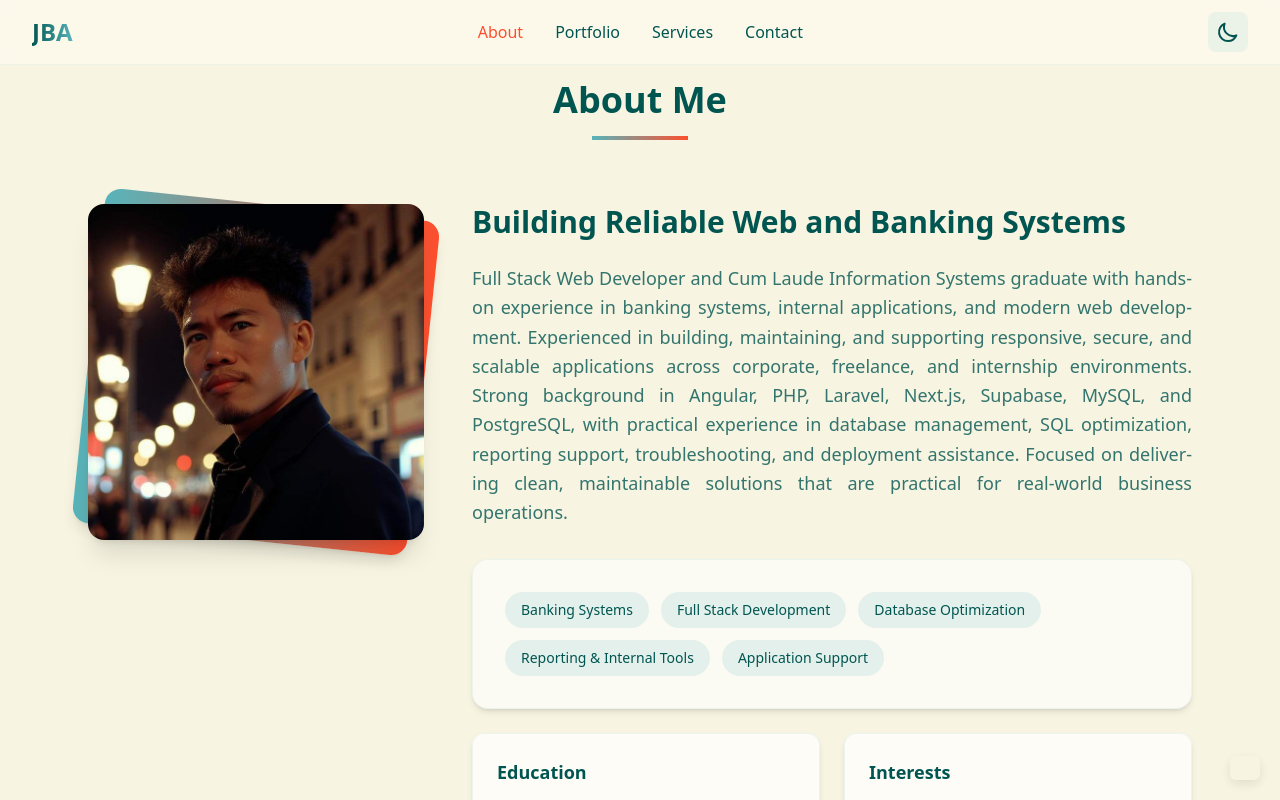
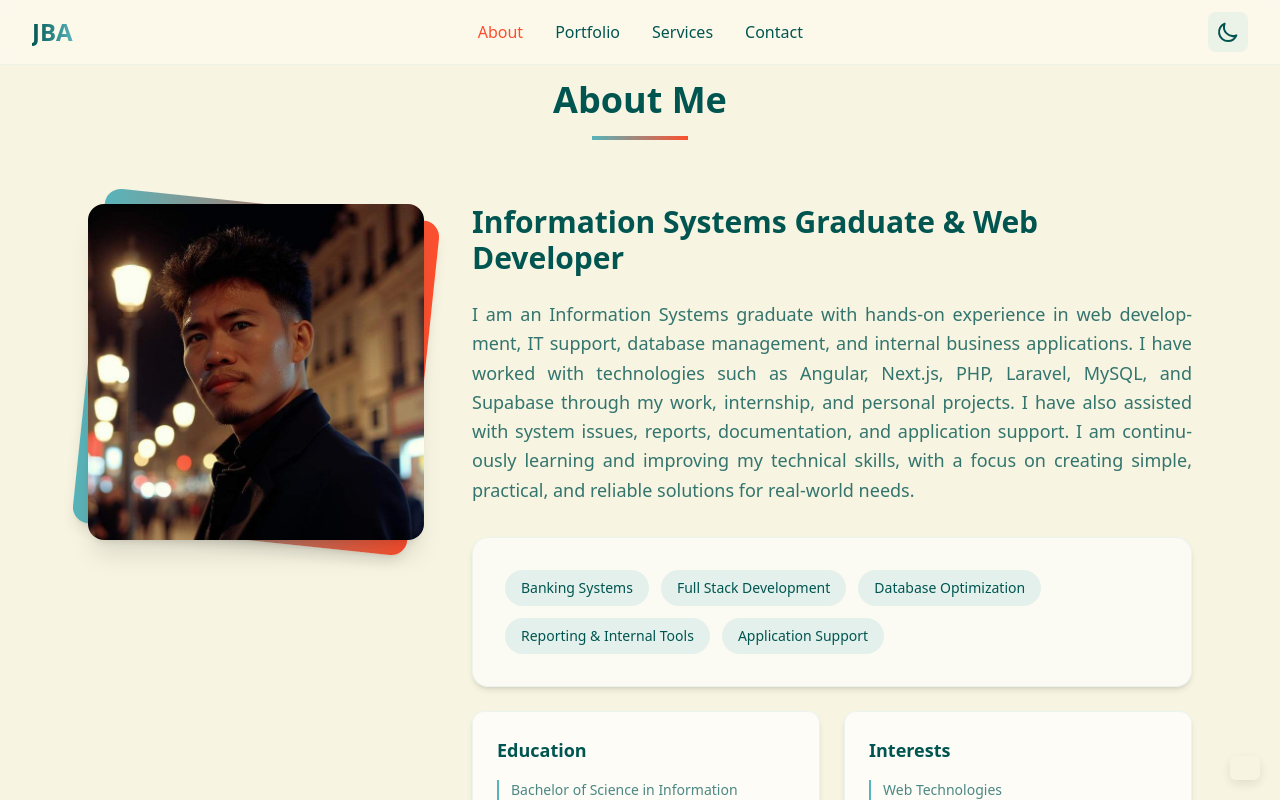
Before and after one commit to undiaxinus/portfolio, an Angular app: page /about in a window 1280 px wide. Shown: the top 800 px of the page. Built offline with nearby package versions, Linux system fonts and the light colour scheme.

Commit message:
updating about me

```diff
--- a/src/app/components/about/about.component.html
+++ b/src/app/components/about/about.component.html
@@ -19,10 +19,10 @@
 
       <div class="lg:col-span-8 animate-fadeIn" style="animation-delay: 400ms">
         <h3 class="text-3xl font-bold text-[#015551] dark:text-[#FDFBEE] mb-6">
-          Building Reliable Web and Banking Systems
+          Information Systems Graduate &amp; Web Developer
         </h3>
         <p class="text-lg text-[#015551]/80 dark:text-[#FDFBEE]/80 mb-8 leading-relaxed text-justify hyphens-auto">
-          Full Stack Web Developer and Cum Laude Information Systems graduate with hands-on experience in banking systems, internal applications, and modern web development. Experienced in building, maintaining, and supporting responsive, secure, and scalable applications across corporate, freelance, and internship environments. Strong background in Angular, PHP, Laravel, Next.js, Supabase, MySQL, and PostgreSQL, with practical experience in database management, SQL optimization, reporting support, troubleshooting, and deployment assistance. Focused on delivering clean, maintainable solutions that are practical for real-world business operations.
+          I am an Information Systems graduate with hands-on experience in web development, IT support, database management, and internal business applications. I have worked with technologies such as Angular, Next.js, PHP, Laravel, MySQL, and Supabase through my work, internship, and personal projects. I have also assisted with system issues, reports, documentation, and application support. I am continuously learning and improving my technical skills, with a focus on creating simple, practical, and reliable solutions for real-world needs.
         </p>
 
         <div class="grid grid-cols-1 lg:grid-cols-2 gap-6">
```
Also changed, not shown: 2 other files (tests, documents, lock files or other folders).
